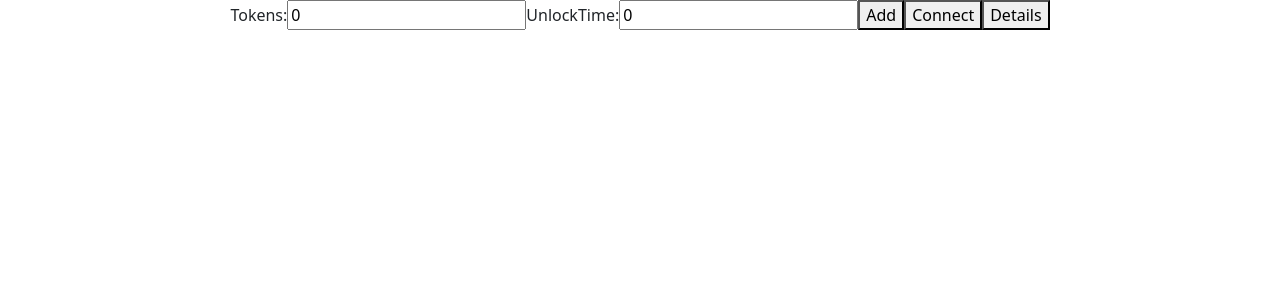
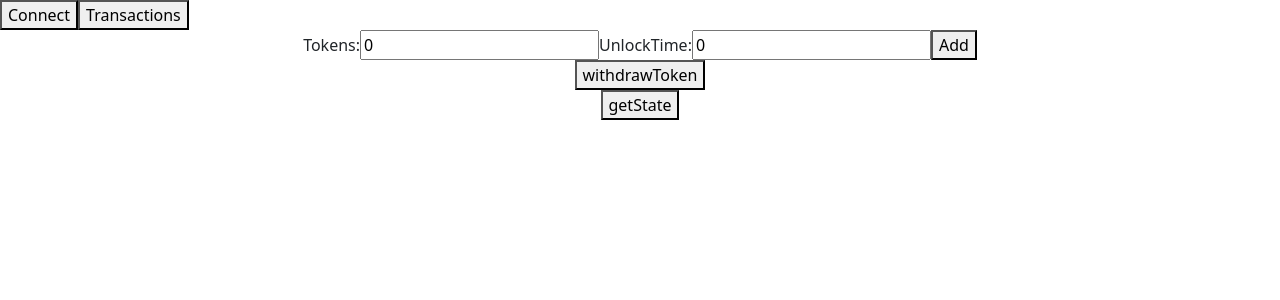
Before and after one commit to Adarsh-1806/Token-Lock-Project, a React (Create React App) app: page / in a window 1280 px wide. Shown: the top 300 px of the page. Built offline with nearby package versions, Linux system fonts and the light colour scheme; no server answers.

Commit message:
modify react & connect,disconnect

```diff
--- a/public/index.html
+++ b/public/index.html
@@ -14,7 +14,7 @@
       manifest.json provides metadata used when your web app is installed on a
       user's mobile device or desktop. See https://developers.google.com/web/fundamentals/web-app-manifest/
     -->
-    <link rel="manifest" href="%PUBLIC_URL%/manifest.json" />
+    <!-- <link rel="manifest" href="%PUBLIC_URL%/manifest.json" /> -->
     <!--
       Notice the use of %PUBLIC_URL% in the tags above.
       It will be replaced with the URL of the `public` folder during the build.
--- a/src/App.js
+++ b/src/App.js
@@ -1,93 +1,47 @@
-// import logo from './logo.svg';
 import "./App.css";
-// import React, { useEffect } from "react";
-// import { useState } from "react";
-import { ethers } from "ethers";
-import React, { Component } from "react";
-import Lock from "./artifacts/contracts/Lock.sol/Lock.json";
-import Token from "./artifacts/contracts/Token.sol/Token.json";
-// import { render } from "@testing-library/react";
+// import { ethers } from "ethers";
+import React, { useState } from "react";
+import Connect from "./components/Connect";
+import Transaction from "./components/Transaction";
 const tokenAddress = "0x5FbDB2315678afecb367f032d93F642f64180aa3";
 const lockAddress = "0xe7f1725E7734CE288F8367e1Bb143E90bb3F0512";
-class App extends React.Component {
-  constructor(props) {
-    super(props);
-    this.state = {
+function App() {
+  const [state, setState] = useState({
     tokens: 0,
     unlockTime: 0,
+    tokenContract: null,
+    lockContract: null,
+    account: null,
     provider: null,
     signer: null,
-      tokenContract: null,
-      lockContract: null,
+    connected: false,
+  });
+  const handleChange = (event) => {
+    setState({ ...state, [event.target.id]: event.target.value });
   };
-  }
-  connectWallet = async () => {
-    try {
-      const { ethereum } = window;
-      if (!ethereum) {
-        alert("Please install MetaMask!");
-        return;
-      }
-      const provider = new ethers.providers.Web3Provider(window.ethereum);
-      await provider.send("eth_requestAccounts", []);
-      const signer = provider.getSigner();
-      const tokenContract = new ethers.Contract(
-        tokenAddress,
-        Token.abi,
-        signer
-      );
-      const lockContract = new ethers.Contract(lockAddress, Lock.abi, signer);
-      const [account] = await window.ethereum.request({
-        method: "eth_requestAccounts",
-      });
-      console.log("account", account);
-      this.setState({
-        provider: provider,
-        signer: signer,
-        tokenContract: tokenContract,
-        lockContract: lockContract,
-      });
-    } catch (error) {
-      console.log(error);
-    }
-  };
-  getDetails = async () => {
-    const token = this.state.tokenContract;
-    console.log(await token.name());
-  };
-  handleChange = (event) => {
-    event.persist();
-    this.setState({ ...this.state, [event.target.id]: event.target.value });
-  };
-
-  sleep(milliseconds) {
+  function sleep(milliseconds) {
     const date = Date.now();
     let currentDate = null;
     do {
       currentDate = Date.now();
     } while (currentDate - date < milliseconds);
   }
-
-  async lockToken() {
-    const [account] = await window.ethereum.request({
-      method: "eth_requestAccounts",
-    });
-    // console.log(account);
-    let beforeBalance = await this.state.tokenContract.balanceOf(account);
+  async function lockToken() {
+    let beforeBalance = await state.tokenContract.balanceOf(state.account);
     console.log("Your Balance before Lock:", parseInt(beforeBalance._hex, 16));
-    if (this.state.tokens <= parseInt(beforeBalance._hex, 16)) {
-      await this.state.lockContract.lockToken(
+    if (state.tokens <= parseInt(beforeBalance._hex, 16)) {
+      await state.lockContract.lockToken(
         tokenAddress,
-        this.state.tokens,
-        this.state.unlockTime
+        state.tokens,
+        state.unlockTime
       );
-      await this.state.tokenContract.transfer(lockAddress, this.state.tokens);
+      await state.tokenContract.transfer(lockAddress, state.tokens);
     } else {
       console.log("Amount should be less than balance");
     }
-    this.sleep(30000);
-    let afterBalance = await this.state.tokenContract.balanceOf(account);
-    let contractTokenBalance = await this.state.lockContract.tokenBalanceOf(
+    sleep(30000);
+    let afterBalance = await state.tokenContract.balanceOf(state.account);
+    let contractTokenBalance = await state.lockContract.tokenBalanceOf(
       tokenAddress
     );
     console.log("Your Balance after Lock:", parseInt(afterBalance._hex, 16));
@@ -96,30 +50,39 @@ class App extends React.Component {
       parseInt(contractTokenBalance._hex, 16)
     );
   }
-  // const content =
-  render() {
+  function getState() {
+    console.log(state);
+  }
+  async function withdrawToken() {}
   return (
+    <>
+      <Connect stateData={state} editStateData={setState} />
+      <Transaction contract={state.lockContract} />
       <div className="App">
+        <div className="addToken">
           Tokens:
           <input
             type="number"
             id="tokens"
-          value={this.state.tokens}
-          onChange={(e) => this.handleChange(e)}
+            value={state.tokens}
+            onChange={(e) => handleChange(e)}
           ></input>
           UnlockTime:
           <input
             type="number"
             id="unlockTime"
-          value={this.state.unlockTime}
-          onChange={(e) => this.handleChange(e)}
+            value={state.unlockTime}
+            onChange={(e) => handleChange(e)}
           ></input>
-        <button onClick={this.lockToken}>Add</button>
-        <button onClick={this.connectWallet}>Connect</button>
-        <button onClick={this.getDetails}>Details </button>
+          <button onClick={lockToken}>Add</button>
         </div>
+        <div className="withdrawToken">
+          <button onClick={withdrawToken}>withdrawToken</button>
+        </div>
+        <button onClick={getState}>getState</button>
+      </div>
+    </>
   );
-  }
 }
 
 export default App;
--- /dev/null
+++ b/src/components/Connect.jsx
@@ -0,0 +1,62 @@
+import React from "react";
+import { ethers } from "ethers";
+import Lock from "./../artifacts/contracts/Lock.sol/Lock.json";
+import Token from "./../artifacts/contracts/Token.sol/Token.json";
+const tokenAddress = "0x5FbDB2315678afecb367f032d93F642f64180aa3";
+const lockAddress = "0xe7f1725E7734CE288F8367e1Bb143E90bb3F0512";
+// import { Container } from "react-bootstrap";
+function Connect(props) {
+  const connectWallet = async () => {
+    try {
+      const { ethereum } = window;
+      if (!ethereum) {
+        alert("Please install MetaMask!");
+        return;
+      }
+      const provider = new ethers.providers.Web3Provider(window.ethereum);
+      const signer = provider.getSigner();
+      const tokenContract = new ethers.Contract(
+        tokenAddress,
+        Token.abi,
+        signer
+      );
+      const lockContract = new ethers.Contract(lockAddress, Lock.abi, signer);
+      const [account] = await window.ethereum.request({
+        method: "eth_requestAccounts",
+      });
+      props.editStateData({
+        ...props.stateData,
+        provider,
+        signer,
+        tokenContract,
+        lockContract,
+        account,
+        connected: true,
+      });
+      alert(`connected with => ${account}`);
+    } catch (error) {
+      console.log(error);
+    }
+  };
+  const disConnectWallet = async () => {
+    props.editStateData({
+      ...props.stateData,
+      provider: null,
+      signer: null,
+      account: null,
+      connected: false,
+    });
+  };
+  if (props.stateData.connected) {
+    return (
+      <>
+        <span>{props.stateData.account}</span>
+        <button onClick={disConnectWallet}>disconnect</button>
+      </>
+    );
+  } else {
+    return <button onClick={connectWallet}>Connect</button>;
+  }
+}
+
+export default Connect;
--- a/src/components/Navbar.jsx
+++ /dev/null
@@ -1,17 +0,0 @@
-import React, { Component } from "react";
-// import { Container } from "react-bootstrap";
-
-class Navbar extends Component {
-  state = {};
-  render() {
-    return (
-      <>
-        <div>
-          <button onClick={this.conncect}>Connect</button>
-        </div>
-      </>
-    );
-  }
-}
-
-export default Navbar;
--- /dev/null
+++ b/src/components/Transaction.jsx
@@ -0,0 +1,12 @@
+import React from "react";
+import { ethers } from "ethers";
+
+const Transaction = (props) => {
+  //   const ids = await props.stateData.lockContract.getAllIds;
+  async function allTransactions() {
+    const tnxs = await props.contract.getAllIds;
+    console.log(tnxs);
+  }
+  return <button onClick={allTransactions}>Transactions</button>;
+};
+export default Transaction;
--- a/src/index.js
+++ b/src/index.js
@@ -5,11 +5,9 @@ import App from "./App";
 import reportWebVitals from "./reportWebVitals";
 import "bootstrap/dist/css/bootstrap.css";
 import "bootstrap/dist/css/bootstrap.min.css";
-import Navbar from "./components/Navbar";
 ReactDOM.render(
   <React.StrictMode>
     <App />
-    {/* <Navbar /> */}
   </React.StrictMode>,
   document.getElementById("root")
 );
```
Also changed, not shown: public/logo192.png (deleted), public/logo512.png (deleted), public/manifest.json (deleted), public/robots.txt (deleted). Lines whose indentation alone changed are shown as unchanged.
